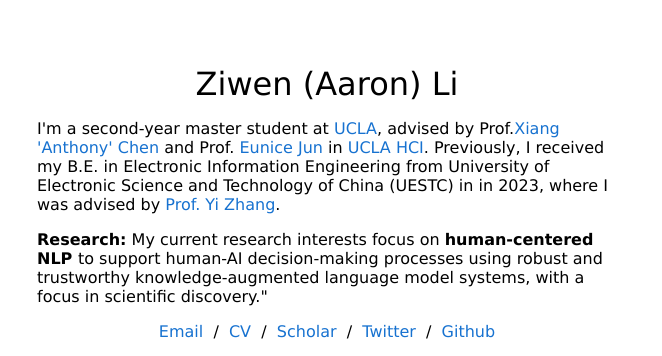
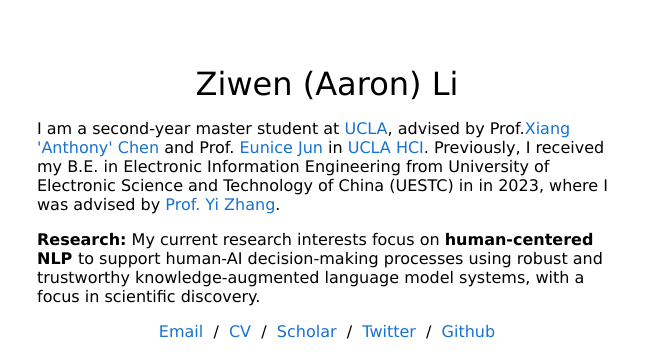
Before and after one commit to AaronLi43/personalweb, a plain HTML site: page index.html in a window 1280 px wide. Shown: the top 356 px of the page, 128-790 px from the left. Drawn offline with Linux system fonts and the light colour scheme.

Commit message:
Content updated

```diff
--- a/index.html
+++ b/index.html
@@ -22,7 +22,7 @@
                 <p class="name" style="text-align: center;">
                   Ziwen (Aaron) Li
                 </p>
-                <p>I'm a second-year master student at <a href="https://www.ee.ucla.edu/">UCLA</a>, advised by Prof.<a href="https://hci.prof/">Xiang 'Anthony' Chen</a>
+                <p>I am a second-year master student at <a href="https://www.ee.ucla.edu/">UCLA</a>, advised by Prof.<a href="https://hci.prof/">Xiang 'Anthony' Chen</a>
                   and Prof. <a href="https://eunicemjun.com/">Eunice Jun</a> in <a href="https://hci.ucla.edu/#team">UCLA HCI</a>. Previously,
                   I received my B.E. in Electronic Information Engineering from University of Electronic Science and Technology of China (UESTC) in in 2023, where I was advised by <a href="https://www.iaa.uestc.edu.cn/info/1112/5042.htm">Prof. Yi Zhang</a>.
                 </p>
@@ -31,7 +31,7 @@
                   My current research interests focus on
                   <b> human-centered NLP </b>
                   to support human-AI decision-making processes using robust and trustworthy
-                  knowledge-augmented language model systems, with a focus in scientific discovery."
+                  knowledge-augmented language model systems, with a focus in scientific discovery.
                 </p>
                 <p style="text-align:center">
                   <a href="zil105@g.ucla.edu">Email</a> &nbsp;/&nbsp;
```
